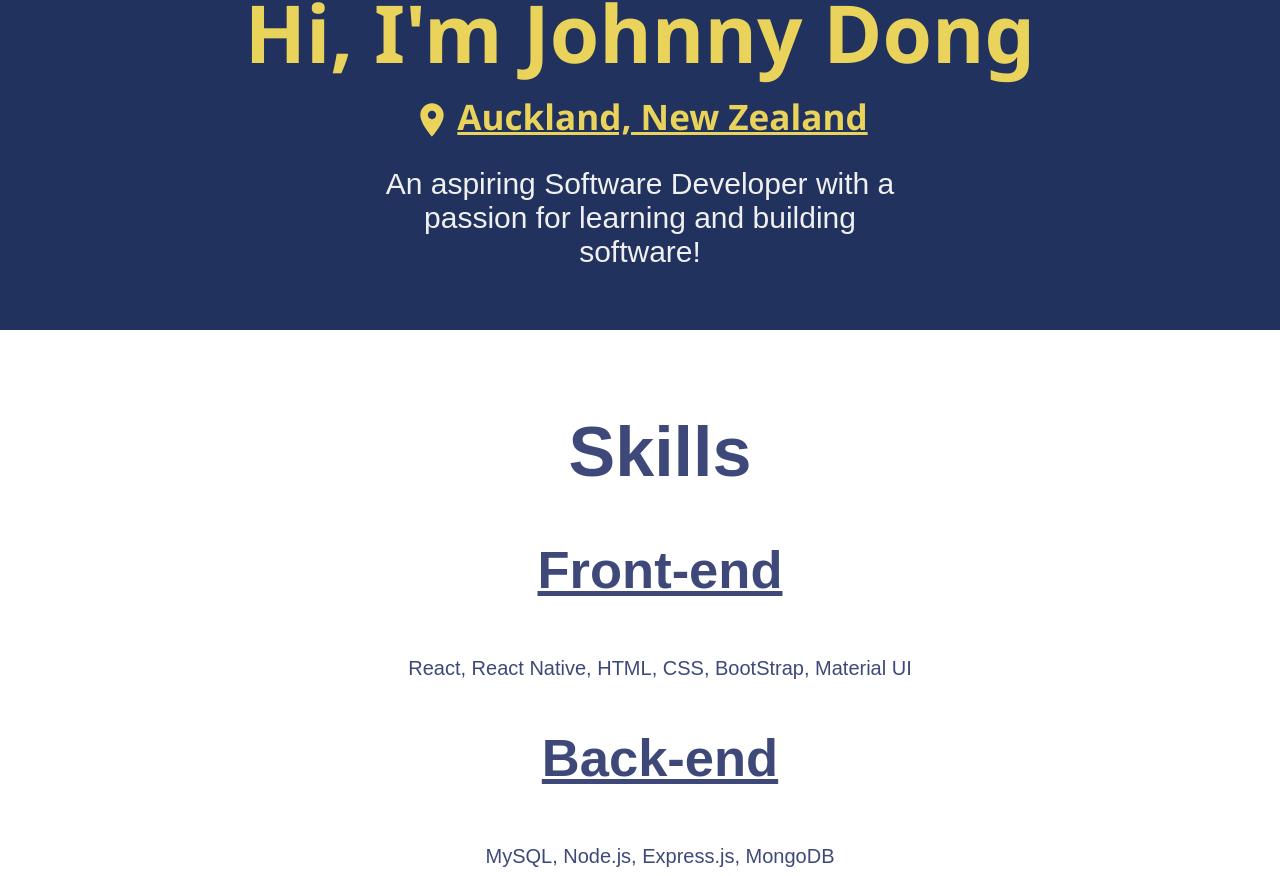
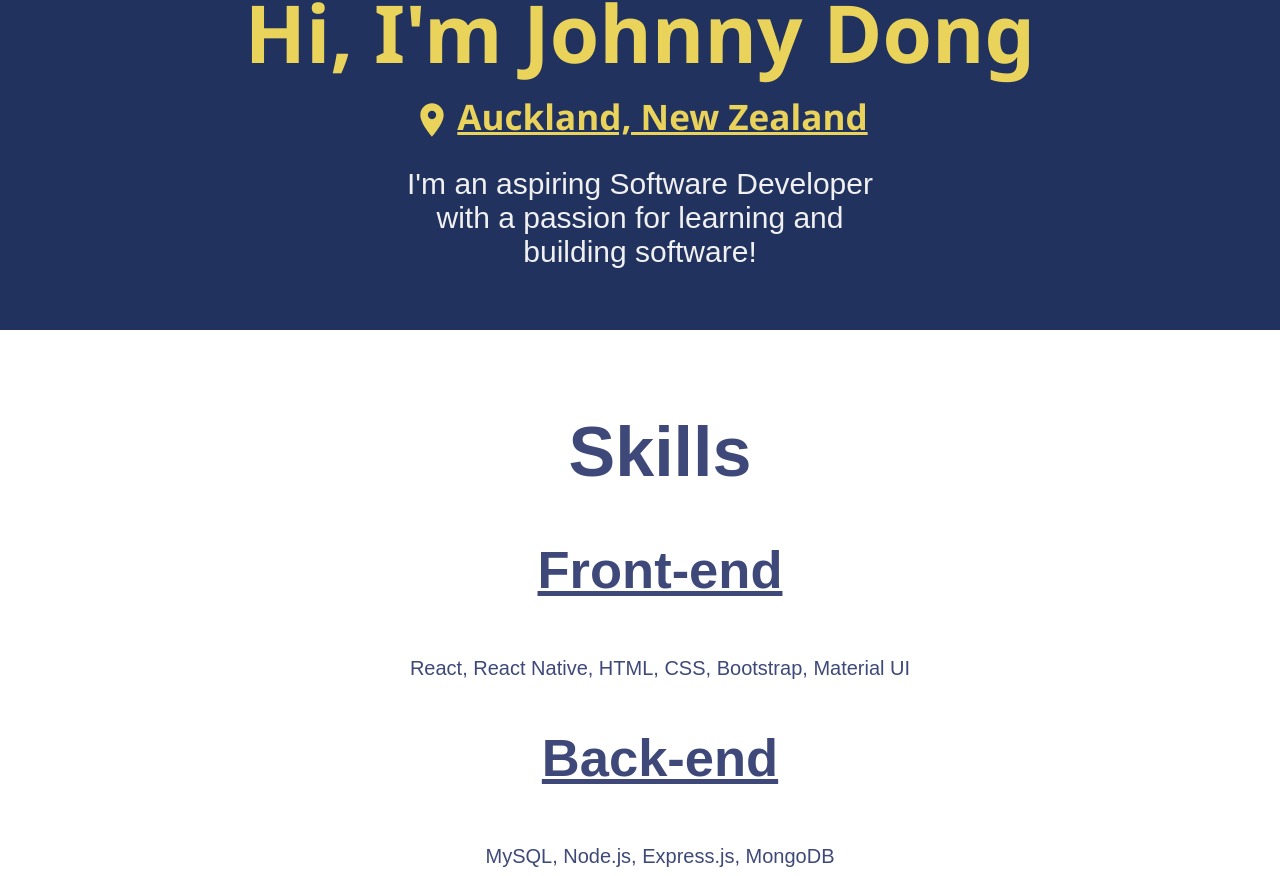
Before and after one commit to imjohnnyy/personal-portfolio-website, a React (Create React App) app: page / in a window 1280 px wide. Shown: the part 470-1346 px from the top of the page. Built offline with nearby package versions, Linux system fonts and the light colour scheme.

Commit message:
fixed typo on home page

```diff
--- a/src/pages/Home.js
+++ b/src/pages/Home.js
@@ -22,7 +22,7 @@ function Home() {
         </div>
         <div className="prompt">
           <p>
-            An aspiring Software Developer with a passion for learning and
+            I'm an aspiring Software Developer with a passion for learning and
             building software!
           </p>
         </div>
@@ -32,7 +32,7 @@ function Home() {
           <h1>Skills</h1>
           <li className="item">
             <h2>Front-end</h2>
-            <span>React, React Native, HTML, CSS, BootStrap, Material UI</span>
+            <span>React, React Native, HTML, CSS, Bootstrap, Material UI</span>
           </li>
           <li className="item">
             <h2>Back-end</h2>
```
